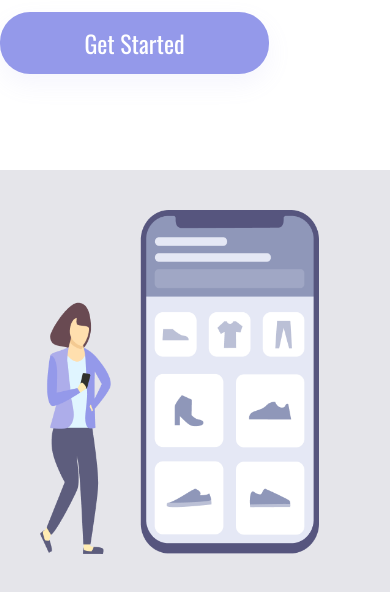
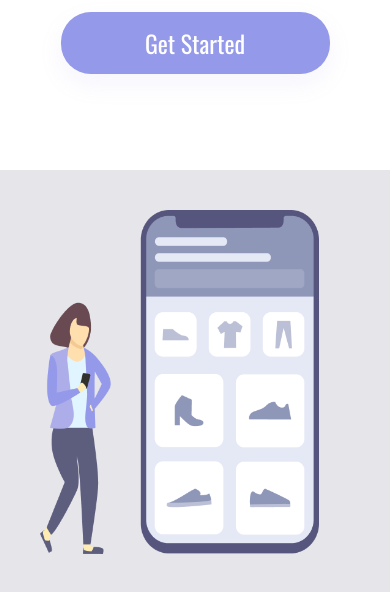
Before and after one commit to alanmartinsdevv/Easy-Shopping-via-mobile, a plain HTML site: page index.html in a window 390 px wide. Shown: the part 252-844 px from the top of the page. Drawn offline with nearby package versions, Linux system fonts and the light colour scheme.

Commit message:
ultimo committ

```diff
--- a/style.css
+++ b/style.css
@@ -99,7 +99,7 @@ header {
     margin: 24px 0 0 57px;
 }
 
-@media screen and (max-width: 900px){
+@media screen and (max-width: 900px) {
     .container-left {
         width: 100%;
         height: 50%;
@@ -143,8 +143,12 @@ header {
         line-height: 24px;
     }
 
-    bottom {
-        margin-left: 75px;
+    button {
+        margin: 0 auto;
+        display:block;
+
+
+
     }
 
 
```
